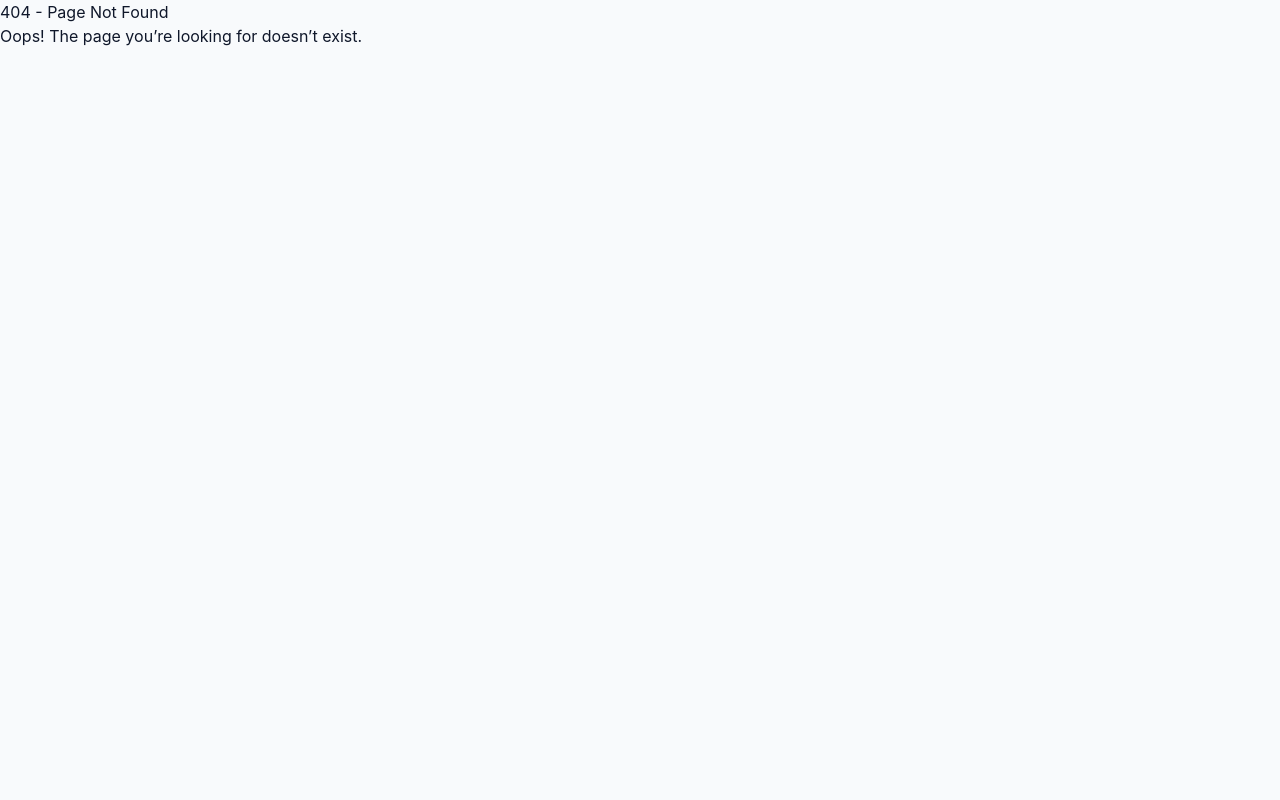
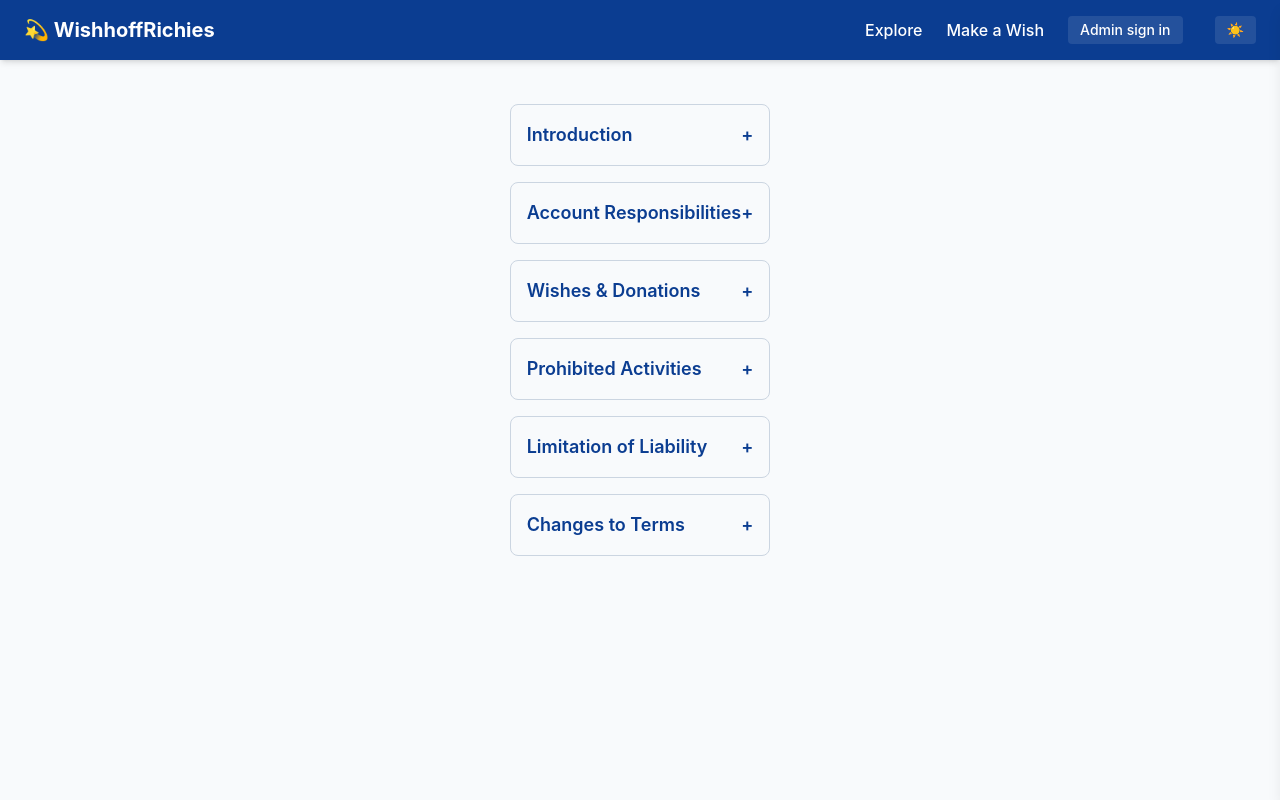
Before and after one commit to Lightcomputerstechnology/WishhoffRichies, a Next.js app: page /terms in a window 1280 px wide. Before the commit this address had no page. Shown: the top 800 px of the page. Built offline with nearby package versions, Linux system fonts and the light colour scheme; no server answers.

Commit message:
Create terms.js

```diff
--- /dev/null
+++ b/pages/terms.js
@@ -0,0 +1,80 @@
+import { useState } from "react";
+import Head from "next/head";
+import Navbar from "../components/Navbar";
+import Footer from "../components/Footer";
+
+const sections = [
+  {
+    title: "Introduction",
+    content:
+      "Welcome to WishhoffRichies. By using our platform, you agree to comply with these Terms of Service and our Privacy Policy."
+  },
+  {
+    title: "Account Responsibilities",
+    content:
+      "Users are responsible for maintaining the confidentiality of their account information and ensuring all actions under their account comply with the law."
+  },
+  {
+    title: "Wishes & Donations",
+    content:
+      "All wishes submitted must be genuine. Donations are final and cannot be refunded. We reserve the right to remove any wish that violates our guidelines."
+  },
+  {
+    title: "Prohibited Activities",
+    content:
+      "Users must not use the platform for fraudulent activities, harassment, or any illegal actions. Violations may result in account termination."
+  },
+  {
+    title: "Limitation of Liability",
+    content:
+      "WishhoffRichies is not liable for any damages or losses arising from the use of the platform, including failed donations or disputes between users."
+  },
+  {
+    title: "Changes to Terms",
+    content:
+      "We may update these Terms of Service at any time. Users are encouraged to review the terms periodically."
+  }
+];
+
+export default function Terms() {
+  const [openIndex, setOpenIndex] = useState(null);
+
+  const toggle = (index) => setOpenIndex(openIndex === index ? null : index);
+
+  return (
+    <>
+      <Head>
+        <title>Terms of Service | WishhoffRichies</title>
+        <meta name="description" content="Terms of Service for WishhoffRichies users." />
+      </Head>
+
+      <Navbar />
+
+      <main className="min-h-screen container mx-auto px-6 py-16 flex flex-col gap-8">
+        <h1 className="text-4xl font-extrabold text-center text-primary mb-8">Terms of Service</h1>
+
+        <div className="flex flex-col gap-4 max-w-3xl mx-auto">
+          {sections.map((section, idx) => (
+            <div
+              key={idx}
+              className="border border-slate-300 dark:border-slate-700 rounded-lg p-4 transition hover:shadow-md"
+            >
+              <button
+                onClick={() => toggle(idx)}
+                className="w-full text-left font-semibold text-lg text-primary flex justify-between items-center"
+              >
+                {section.title}
+                <span>{openIndex === idx ? "−" : "+"}</span>
+              </button>
+              {openIndex === idx && (
+                <p className="mt-2 text-slate-600 dark:text-slate-300">{section.content}</p>
+              )}
+            </div>
+          ))}
+        </div>
+      </main>
+
+      <Footer />
+    </>
+  );
+}
```
